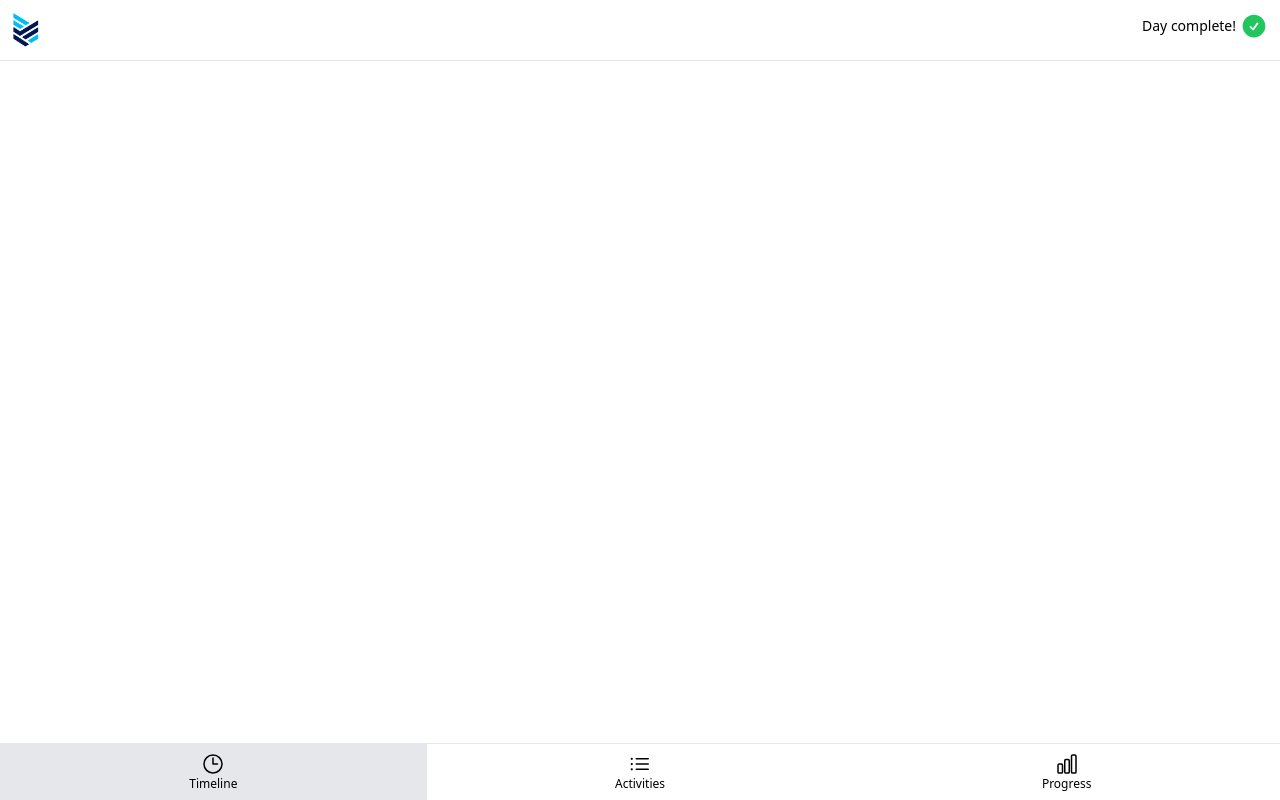
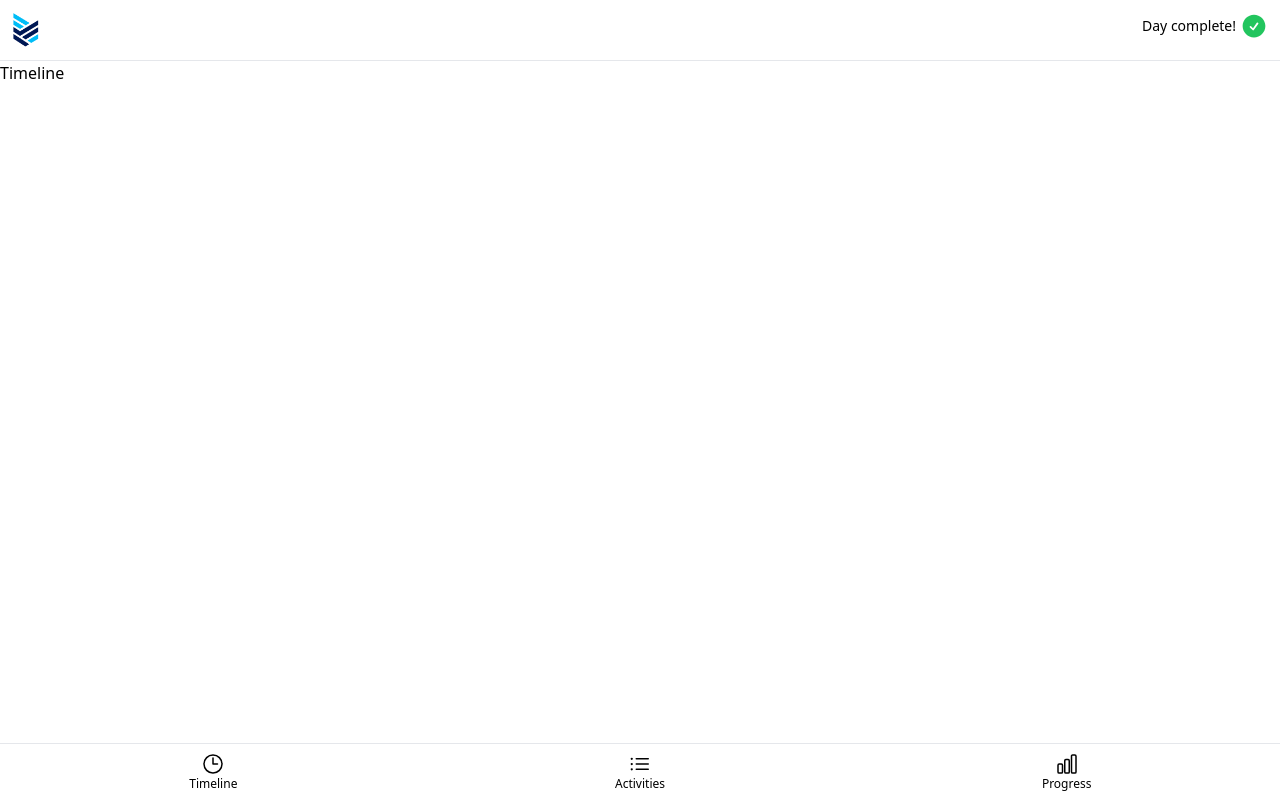
Before and after one commit to Xploitable/ontrack, a Vue app: page /#timeline in a window 1280 px wide. Before the commit this address led to /#Timeline. Built offline with nearby package versions, Linux system fonts and the light colour scheme.

Commit message:
добавлено простое переключение

```diff
--- a/src/App.vue
+++ b/src/App.vue
@@ -1,6 +1,25 @@
 <script setup>
-import TheHeader from './components/TheHeader.vue'
-import TheNav from './components/TheNav.vue'
+  import { ref } from 'vue'
+  import TheHeader from './components/TheHeader.vue'
+  import TheNav from './components/TheNav.vue'
+  import TheTimeline from './pages/TheTimeline.vue'
+  import TheActivities from './pages/TheActivities.vue'
+  import TheProgress from './pages/TheProgress.vue'
+  import { PAGE_ACTIVITIES, PAGE_PROGRESS, PAGE_TIMELINE } from './constants'
+
+  const currPage = ref(normalizePageHash())
+
+  function normalizePageHash() {
+      const hash = window.location.hash.slice(1)
+
+      if ([PAGE_ACTIVITIES, PAGE_PROGRESS, PAGE_TIMELINE].includes(hash) ) {
+        return hash
+      }
+
+      window.location.hash = PAGE_TIMELINE
+
+      return PAGE_TIMELINE
+  }
 
 </script>
 
@@ -8,7 +27,11 @@ import TheNav from './components/TheNav.vue'
 
   <TheHeader />
 
-  <main class="flex flex-grow flex-col"></main>
+  <main class="flex flex-grow flex-col">
+    <TheTimeline v-show="currPage === PAGE_TIMELINE" />
+    <TheActivities v-show="currPage === PAGE_ACTIVITIES" />
+    <TheProgress v-show="currPage === PAGE_PROGRESS" />
+  </main>
 
-  <TheNav />
+  <TheNav :current-page="currPage" @navigate="currPage = $event" />
 </template>
--- a/src/components/TheNav.vue
+++ b/src/components/TheNav.vue
@@ -1,8 +1,11 @@
 <script setup>
-    import { ref } from 'vue'
     import { ClockIcon, ListBulletIcon, ChartBarIcon } from '@heroicons/vue/24/outline'
-    import { PAGE_TIMELINE, PAGE_ACTIVITIES, PAGE_PROGRESS } from '../constants.js'
-    import NavItem from './NavItem.vue';
+    import { PAGE_TIMELINE, PAGE_ACTIVITIES, PAGE_PROGRESS } from '../constants'
+    import NavItem from './NavItem.vue'
+
+    defineProps(['currPage'])
+
+    const emit = defineEmits(['navigate'])
 
     const navItems = {
         [PAGE_TIMELINE]: ClockIcon,
@@ -10,31 +13,17 @@
         [PAGE_PROGRESS]: ChartBarIcon,
     }
 
-    const currPage = ref(normalizePageHash())
-
-    function normalizePageHash() {
-        const hash = window.location.hash.slice(1)
-
-        if (Object.keys(navItems).includes(hash)) {
-            return hash
-        }
-        window.location.hash = PAGE_TIMELINE
-
-        return PAGE_TIMELINE
-    }
-
-
 </script>
 
 <template>
     <nav class="sticky bottom-0 z-10 bg-white">
     <ul class="flex items-center justify-around border-t">
       <NavItem
-        v-for="icon, page in navItems"
+        v-for="(icon, page) in navItems"
         :key="page"
-        :href="`#${page.toLowerCase()}`"
-        :class="{'bg-gray-200': page === currPage}"
-        @click="currPage = page"
+        :href="`#${page}`"
+        :class="{ 'pointer-events-none bg-gray-50n0': page === currPage }"
+        @click="emit('navigate', page)"
         >
             <component :is="icon" class="h-6 w-6" /> {{ page }}
       </NavItem>
--- a/src/constants.js
+++ b/src/constants.js
@@ -1,3 +1,3 @@
-export const PAGE_TIMELINE = "Timeline"
-export const PAGE_ACTIVITIES = "Activities"
-export const PAGE_PROGRESS = "Progress"
+export const PAGE_TIMELINE = "timeline"
+export const PAGE_ACTIVITIES = "activities"
+export const PAGE_PROGRESS = "progress"
--- /dev/null
+++ b/src/pages/TheActivities.vue
@@ -0,0 +1,3 @@
+<template>
+    <h1>Activities</h1>
+</template>
--- /dev/null
+++ b/src/pages/TheProgress.vue
@@ -0,0 +1,3 @@
+<template>
+    <h1>Progress</h1>
+</template>
--- /dev/null
+++ b/src/pages/TheTimeline.vue
@@ -0,0 +1,3 @@
+<template>
+    <h1>Timeline</h1>
+</template>
```
